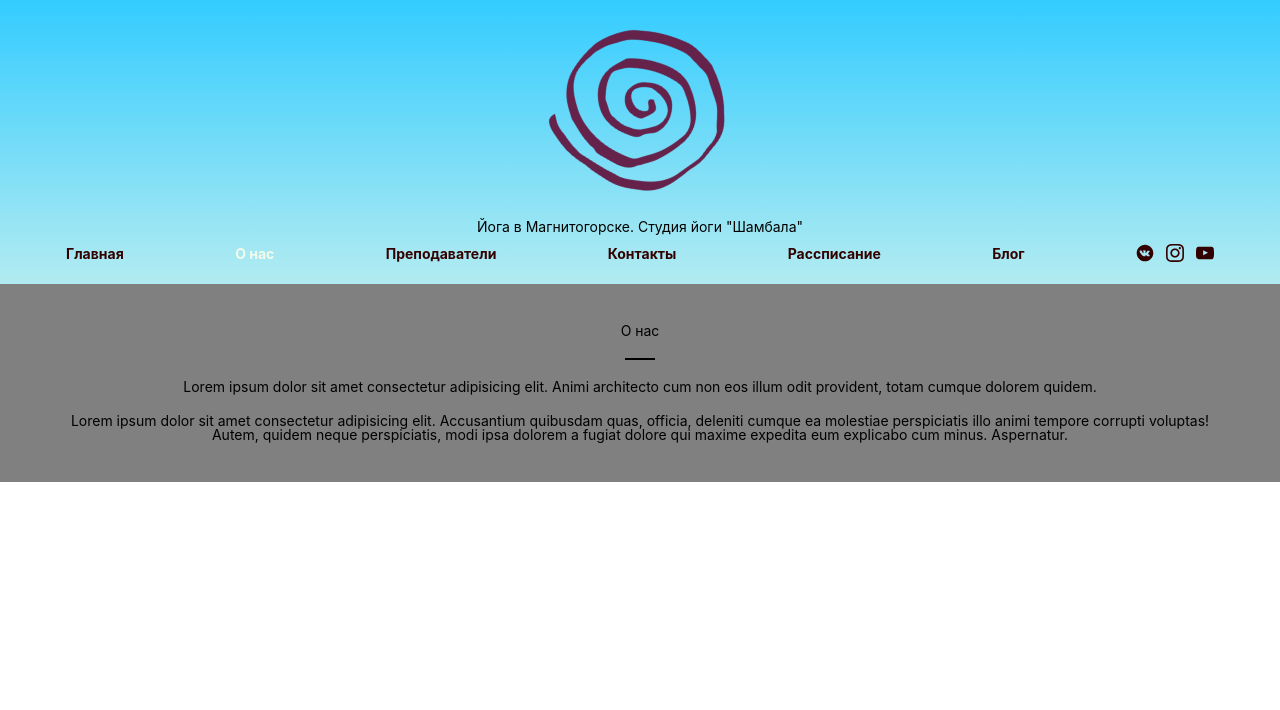
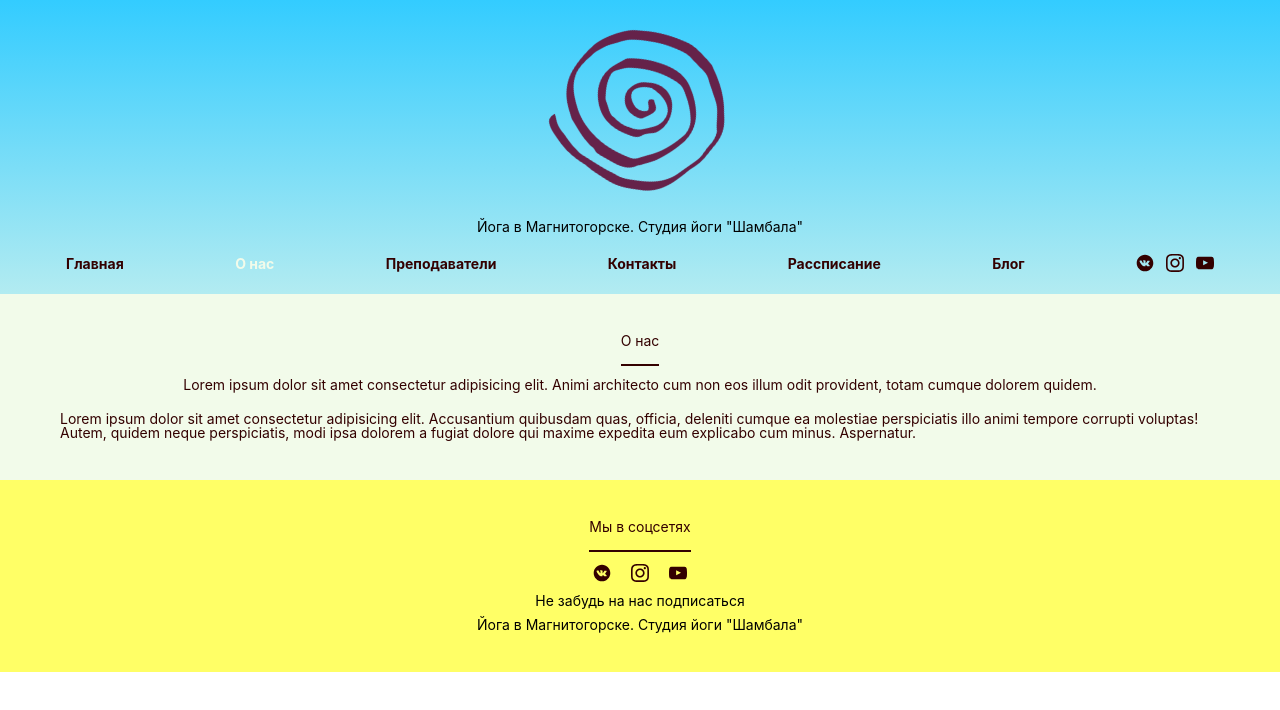
Before and after one commit to GreyTob/Shambala, a React (Create React App) app: page /about in a window 1280 px wide. Shown: the top 710 px of the page. Built offline with nearby package versions, Linux system fonts and the light colour scheme.

Commit message:
add footer

```diff
--- a/src/App.js
+++ b/src/App.js
@@ -1,8 +1,8 @@
 import './App.module.scss'
 import Layout from './hoc/layout/Layout'
-import Header from './components/Header/Header'
 import { Route, Switch, Redirect } from 'react-router-dom'
 
+import Header from './components/Header/Header'
 import Main from './pages/Main/Main'
 import About from './pages/About/About'
 import Teachers from './pages/Teachers/Teachers'
@@ -10,6 +10,7 @@ import Contacts from './pages/Contacts/Contacts'
 import TimeTable from './pages/TimeTable/TimeTable'
 import Blog from './pages/Blog/Blog'
 import NotFound from './pages/NotFound/NotFound'
+import Footer from './components/Footer/Footer'
 
 function App() {
   return (
@@ -26,6 +27,7 @@ function App() {
         {/* <Route render={NotFound} /> */}
         <Redirect to="/" />
       </Switch>
+      <Footer />
     </Layout>
   )
 }
--- /dev/null
+++ b/src/components/Footer/Footer.js
@@ -0,0 +1,58 @@
+import React, { Component } from 'react'
+import classes from './Footer.module.scss'
+import container from '../../index.module.scss'
+import SocialItems from '../SocialItems/SocialItems'
+
+class Footer extends Component {
+  state = {
+    social: [
+      {
+        value: 'vk',
+        href: 'https://vk.com/yogashambala74',
+        target: '_blank',
+        rel: 'noreferrer',
+      },
+      {
+        value: 'inst',
+        href: 'https://www.instagram.com/shambhala_yoga/',
+        target: '_blank',
+        rel: 'noreferrer',
+      },
+      {
+        value: 'youTube',
+        href: 'https://www.youtube.com/channel/UCH8EG88m8-wFtm4E4Gnqs1Q',
+        target: '_blank',
+        rel: 'noreferrer',
+      },
+    ],
+  }
+  render() {
+    return (
+      <div className={classes.Footer}>
+        <div className={container.container}>
+          <div className={classes.content}>
+            <h2>Мы в соцсетях</h2>
+
+            <ul>
+              {this.state.social.map((socialItem, index) => {
+                return (
+                  <SocialItems
+                    key={index}
+                    value={socialItem.value}
+                    href={socialItem.href}
+                    target={socialItem.target}
+                    rel={socialItem.rel}
+                  />
+                )
+              })}
+            </ul>
+            <p>Не забудь на нас подписаться</p>
+            <p>Йога в Магнитогорске. Студия йоги "Шамбала"</p>
+          </div>
+        </div>
+      </div>
+    )
+  }
+}
+
+export default Footer
--- /dev/null
+++ b/src/components/Footer/Footer.module.scss
@@ -0,0 +1,37 @@
+@import '../UI/variables.scss';
+
+.Footer {
+  padding: 40px 0;
+  background: $laser-lemon;
+
+  .content {
+    display: grid;
+    place-items: center;
+  }
+
+  h2 {
+    position: relative;
+    margin-bottom: 30px;
+    color: $temptress;
+  }
+
+  h2:after {
+    content: '';
+    display: block;
+    height: 2px;
+    background: $temptress;
+    position: absolute;
+    top: 30px;
+    left: 0;
+    right: 0;
+  }
+
+  p {
+    margin-top: 10px;
+  }
+
+  ul > li {
+    display: inline-block;
+    padding: 0 10px;
+  }
+}
--- a/src/components/Header/Logo/Logo.module.scss
+++ b/src/components/Header/Logo/Logo.module.scss
@@ -8,7 +8,8 @@
 
   .figcaption {
     text-align: center;
-    padding: 10px 0;
+    padding-top: 10px;
+    padding-bottom: 20px;
   }
 }
 
--- a/src/components/Header/MainMenu/MainMenu.js
+++ b/src/components/Header/MainMenu/MainMenu.js
@@ -1,7 +1,7 @@
 import React from 'react'
 import classes from './MainMenu.module.scss'
 import MenuItem from './MenuItem/MenuItem'
-import MenuItemsSocial from './MenuItemsSocial/MenuItemsSocial'
+import SocialItems from '../../SocialItems/SocialItems'
 
 class MainMenu extends React.Component {
   state = {
@@ -75,7 +75,7 @@ class MainMenu extends React.Component {
           <ul>
             {this.state.social.map((socialItem, index) => {
               return (
-                <MenuItemsSocial
+                <SocialItems
                   key={index}
                   value={socialItem.value}
                   href={socialItem.href}
--- a/src/components/Header/MainMenu/MenuItemsSocial/MenuItemsSocial.js
+++ /dev/null
@@ -1,25 +0,0 @@
-import { ReactSVG } from 'react-svg'
-import classes from './MenuItemsSocial.module.scss'
-
-import vk from '../../../../assets/social_icons/negative/vk/vk2.svg'
-import instagram from '../../../../assets/social_icons/negative/Instagram/Negative.svg'
-import youTube from '../../../../assets/social_icons/negative/YouTube/Negative.svg'
-
-const MenuItemsSocial = (props) => {
-  return (
-    <li className={classes.MenuItemsSocial}>
-      <a href={props.href} target={props.target} rel={props.rel}>
-        <ReactSVG
-          src={
-            props.value === 'vk'
-              ? vk
-              : props.value === 'inst'
-              ? instagram
-              : youTube
-          }
-        />
-      </a>
-    </li>
-  )
-}
-export default MenuItemsSocial
--- a/src/components/Slider/Slider.js
+++ b/src/components/Slider/Slider.js
@@ -13,11 +13,20 @@ import chevron from './assets/chevron.svg'
 import leftChevron from './assets/leftChevron.svg'
 
 class Slider extends React.Component {
+  // state = {
+  //   image: [
+  //     { src: './assets/111.jpg', alt: 'фото1' },
+  //     { src: './assets/112.jpg', alt: 'фото2' },
+  //     { src: './assets/113.jpg', alt: 'фото3' },
+  //     { src: './assets/114.jpg', alt: 'фото4' },
+  //     { src: './assets/115.jpg', alt: 'фото5' },
+  //   ],
+  // }
   componentDidMount() {
     //делаю слайдер
     const images = document.querySelectorAll('#sliderLine img')
     const sliderLine = document.querySelector('#sliderLine')
-    let count = images.length - 1
+    let count = 0
     let width
 
     const init = () => {
@@ -62,9 +71,9 @@ class Slider extends React.Component {
 
     //автопереключение
     setInterval(() => {
-      count--
-      if (count < 0) {
-        count = images.length - 1
+      count++
+      if (count >= images.length) {
+        count = 0
       }
       rollSlider()
     }, 15000)
--- /dev/null
+++ b/src/components/SocialItems/SocialItems.js
@@ -0,0 +1,25 @@
+import { ReactSVG } from 'react-svg'
+import classes from './SocialItems.module.scss'
+
+import vk from '../../assets/social_icons/negative/vk/vk2.svg'
+import instagram from '../../assets/social_icons/negative/Instagram/Negative.svg'
+import youTube from '../../assets/social_icons/negative/YouTube/Negative.svg'
+
+const SocialItems = (props) => {
+  return (
+    <li className={classes.SocialItems}>
+      <a href={props.href} target={props.target} rel={props.rel}>
+        <ReactSVG
+          src={
+            props.value === 'vk'
+              ? vk
+              : props.value === 'inst'
+              ? instagram
+              : youTube
+          }
+        />
+      </a>
+    </li>
+  )
+}
+export default SocialItems
--- a/src/components/Header/MainMenu/MenuItemsSocial/MenuItemsSocial.module.scss
+++ b/src/components/SocialItems/SocialItems.module.scss
@@ -1,6 +1,6 @@
-@import '../../../UI/variables.scss';
+@import '../UI//variables.scss';
 
-.MenuItemsSocial {
+.SocialItems {
   svg {
     fill: $temptress;
     width: 18px;
--- a/src/pages/About/About.js
+++ b/src/pages/About/About.js
@@ -9,7 +9,6 @@ class About extends Component {
         <div className={contain.container}>
           <div className={classes.content}>
             <h2>О нас</h2>
-            <div className={classes.hr}></div>
             <p>
               Lorem ipsum dolor sit amet consectetur adipisicing elit. Animi
               architecto cum non eos illum odit provident, totam cumque dolorem
--- a/src/pages/About/About.module.scss
+++ b/src/pages/About/About.module.scss
@@ -1,18 +1,30 @@
+@import '../../components/UI/variables.scss';
+
 .About {
   width: 100%;
   padding-top: 40px;
   padding-bottom: 40px;
-  background: gray;
+  background: $feta;
 
-  .hr {
+  h2 {
+    position: relative;
+    margin-bottom: 30px;
+    color: $temptress;
+  }
+
+  h2:after {
     content: '';
-    width: 30px;
+    display: block;
     height: 2px;
-    background: black;
-    margin: 20px 0;
+    background: $temptress;
+    position: absolute;
+    top: 30px;
+    left: 0;
+    right: 0;
   }
 
   p {
+    color: $temptress;
     margin-bottom: 20px;
   }
   p:last-child {
@@ -21,9 +33,6 @@
 }
 
 .content {
-  display: flex;
-  flex-direction: column;
-  justify-content: center;
-  align-items: center;
-  text-align: center;
+  display: grid;
+  place-items: center;
 }
```
